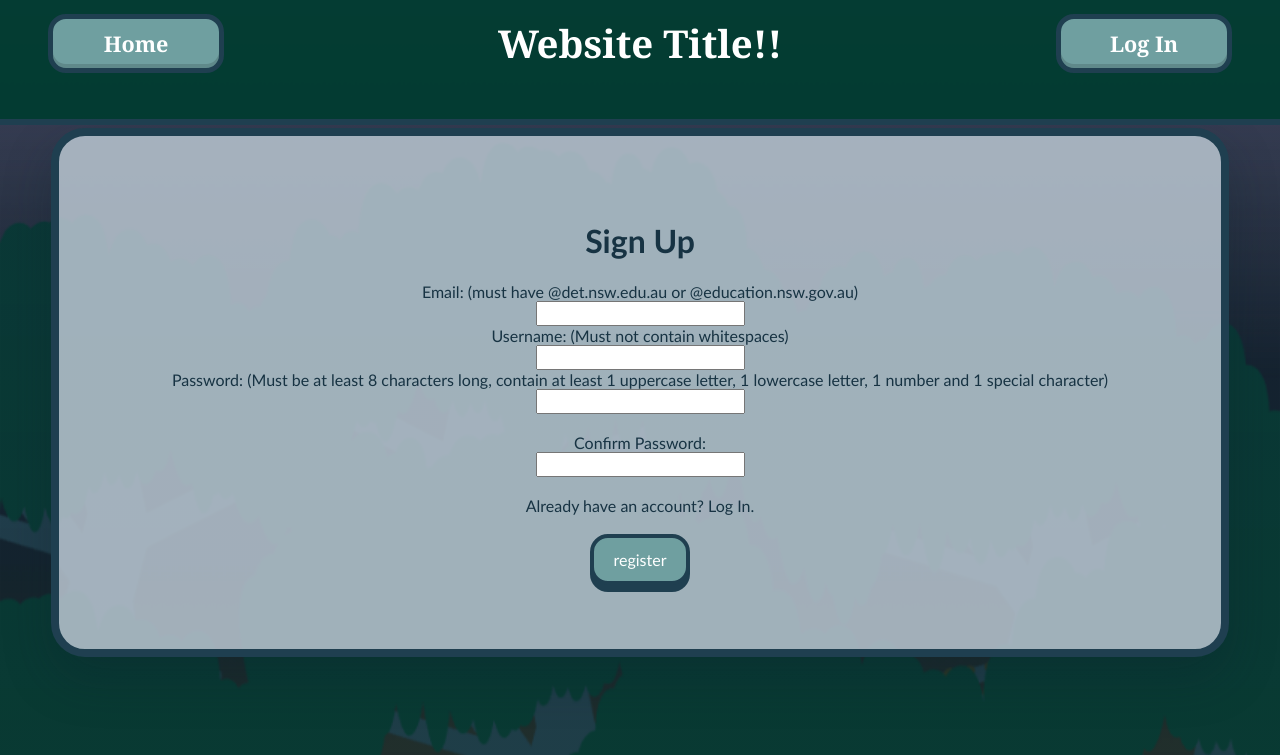
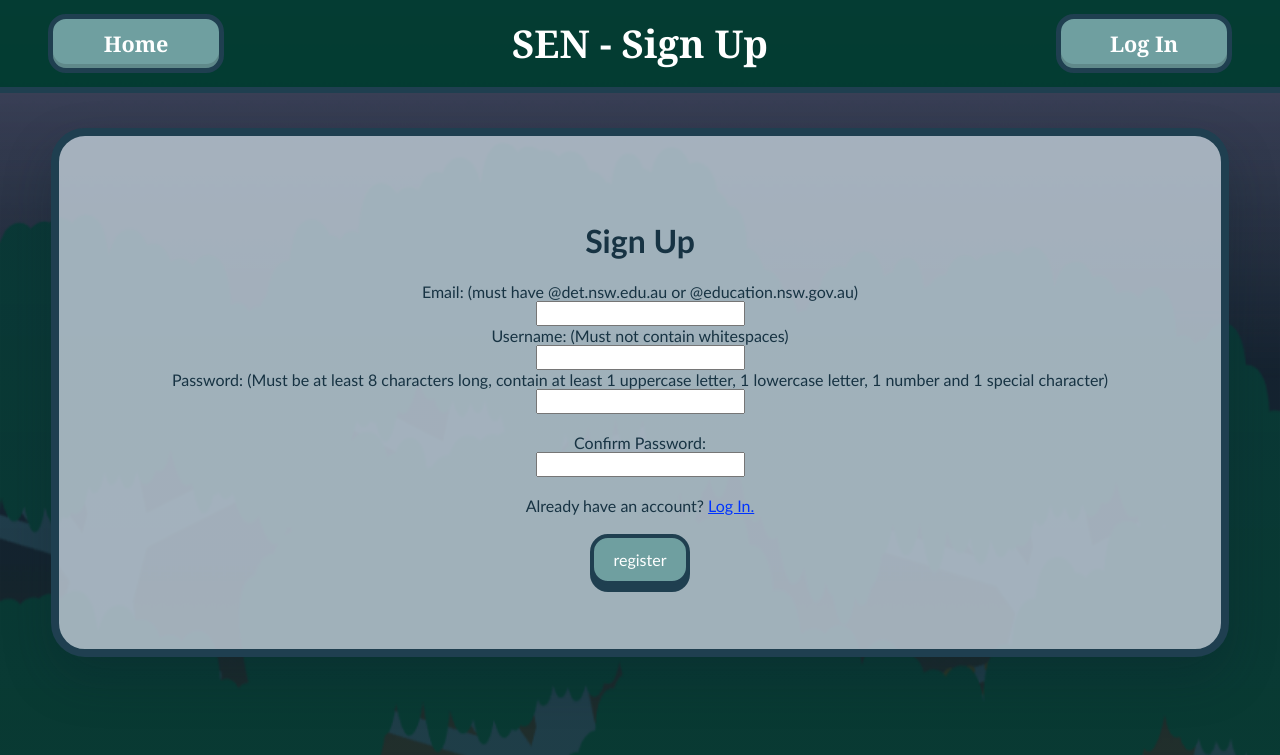
Before and after one commit to StrategTheSeer6/Skanda_Major_Project_2026_SEN_PWA, a Flask app: page /register in a window 1280 px wide. Shown: the top 755 px of the page. Run offline with Flask 3, Linux system fonts and the light colour scheme; parts of the project's set-up code (start-up, migrations or seed data) failed here and were passed over; some web fonts are replaced.

Commit message:
Update register.html

```diff
--- a/Skanda Nagendra Yr12 Software Major Project Backup/templates/register.html
+++ b/Skanda Nagendra Yr12 Software Major Project Backup/templates/register.html
@@ -16,9 +16,8 @@
     <!-- This always appears at the top of every page. -->
     <div class="toolbar">
         <a href="/"><div class="toolbar_button">Home</div></a>
-        <h1>Website Title!!</h1>
+        <h1>SEN - Sign Up</h1>
         <a href="/login"><div class="toolbar_button" id="login_button">Log In</div></a>
-        <div style="width: 10%;"></div>
     </div>
 
     <div class="container">
@@ -48,7 +47,7 @@
 
 
 
-            <label for="login">Already have an account? <a href="/login">Log In.</a></label><br><br>
+            <label for="login">Already have an account? <a href="/login" style="color: #0033ff; text-decoration: underline;">Log In.</a></label><br><br>
 
             <input type="submit" value="register">
         </form>
```
